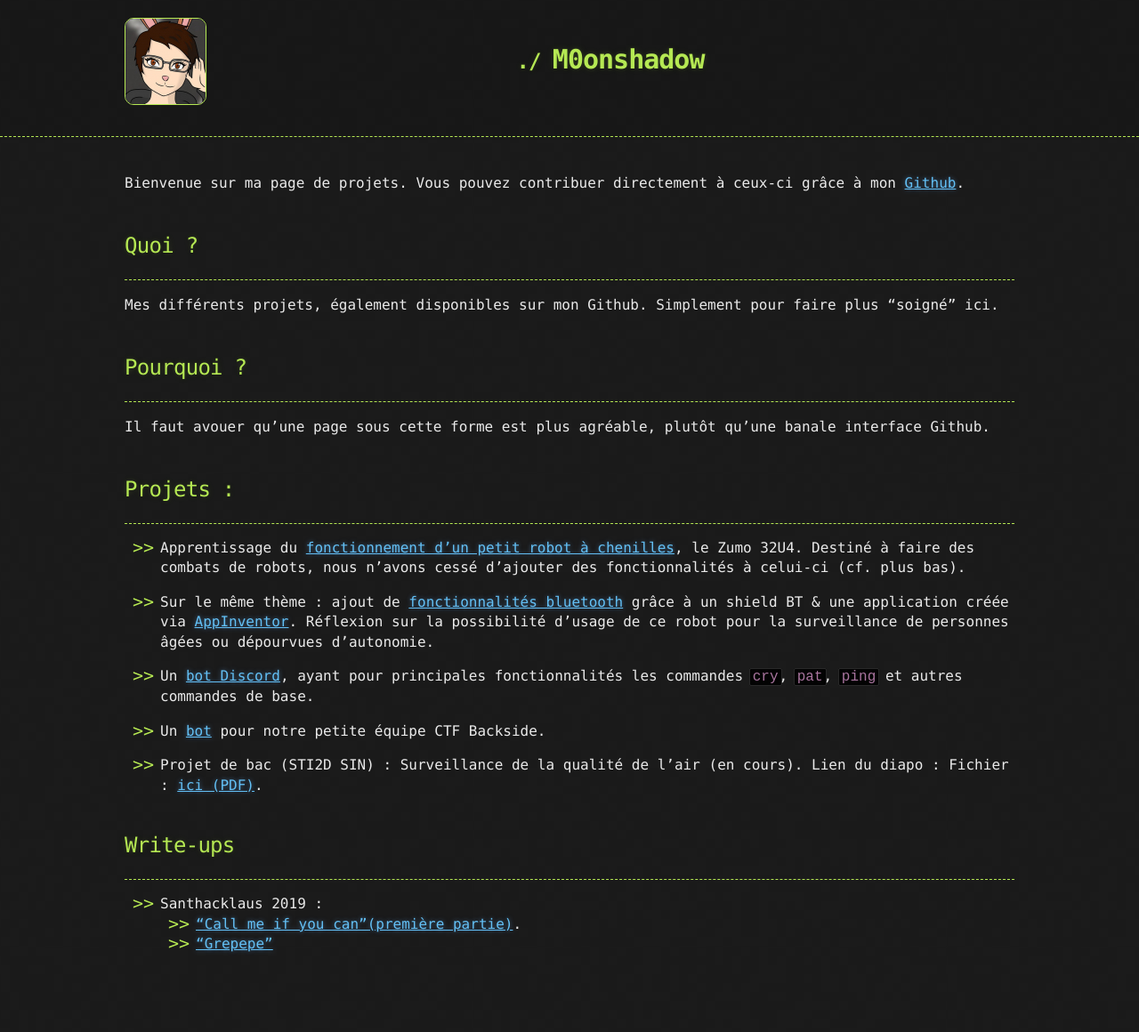
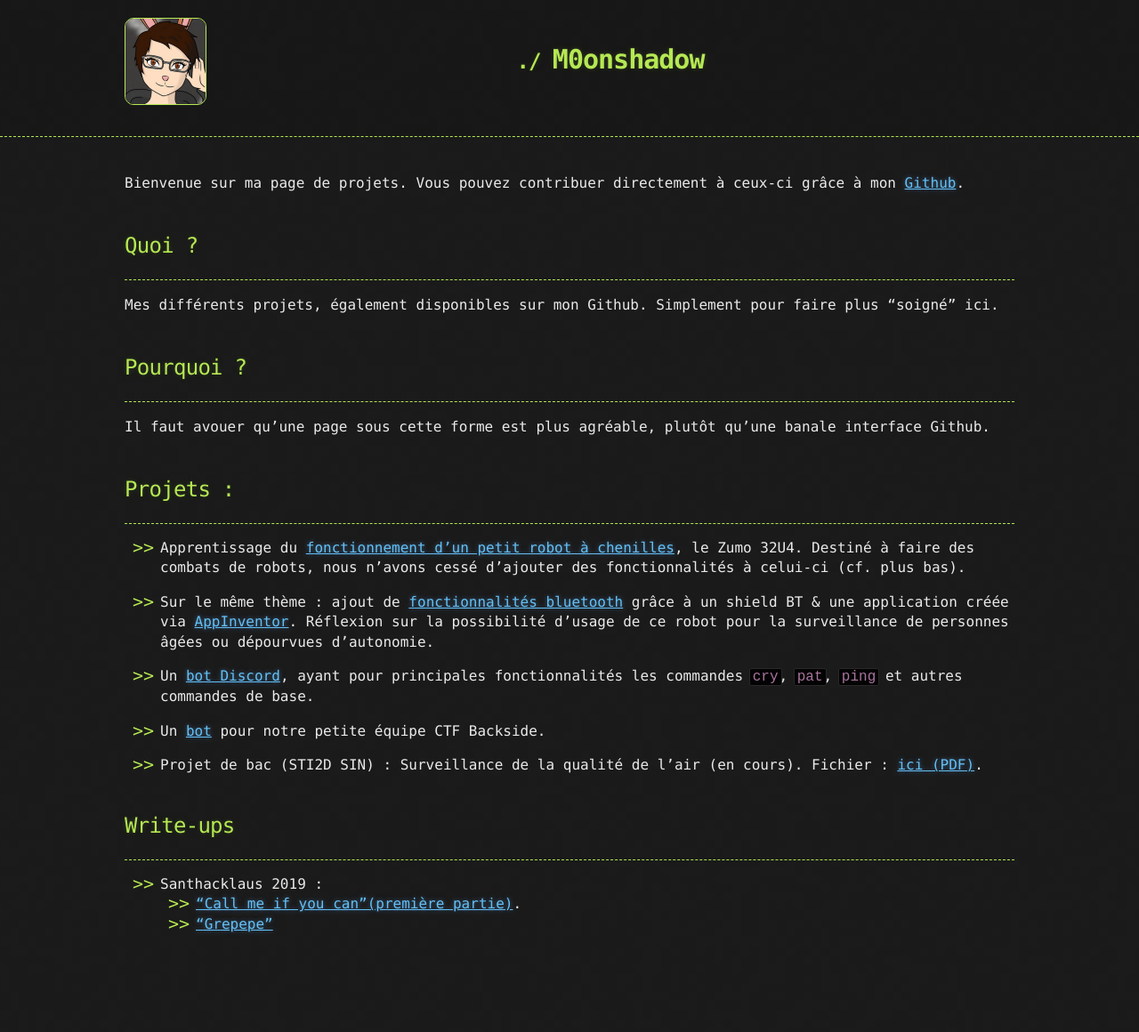
Before and after one commit to M0onshadow/M0onshadow.github.io, a Jekyll site: the page built from index.md, in a window 1280 px wide. Shown: the whole page at 89% size. Built offline with Jekyll 4.4.1, drawn with Linux system fonts in a browser that asks for light colours; the repository's description, which GitHub fills in, is left out; after the commit the page ends 1137 px from its top, so only the background shows below that.

Commit message:
Update index.md

```diff
--- a/index.md
+++ b/index.md
@@ -32,7 +32,7 @@ Destiné à faire des combats de robots, nous n'avons cessé d'ajouter des fonct
 
 - Un [bot](https://github.com/M0onshadow/Rebirth_bot) pour notre petite équipe CTF Backside.
 
-- Projet de bac (STI2D SIN) : Surveillance de la qualité de l'air (en cours). Lien du diapo : Fichier : <a href="diapo.pdf" download="diapo.pdf" title="Cliquez pour télécharger">ici (PDF)</a>.
+- Projet de bac (STI2D SIN) : Surveillance de la qualité de l'air (en cours). Fichier : <a href="diapo.pdf" download="diapo.pdf" title="Cliquez pour télécharger">ici (PDF)</a>.
 <br/>
 <br/>
 
```
